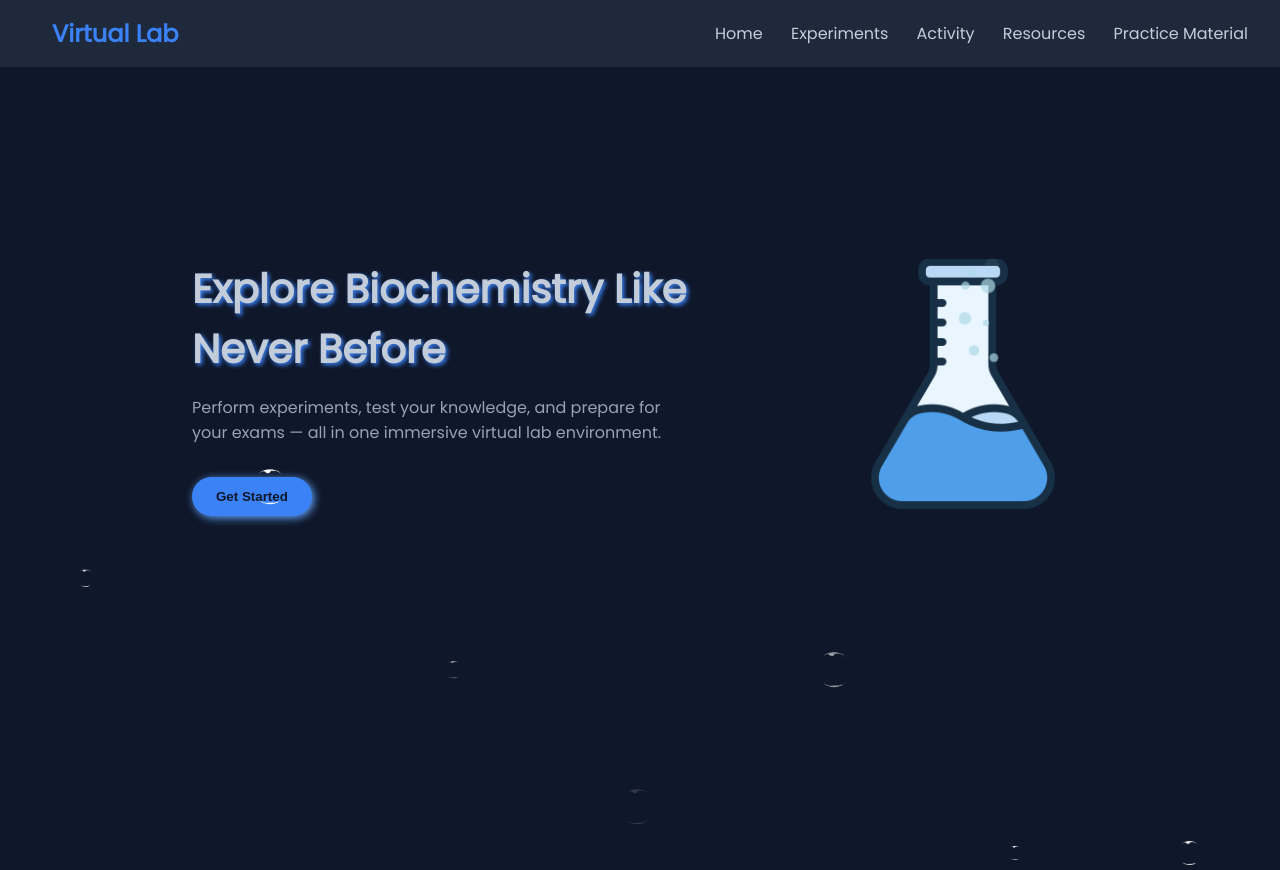
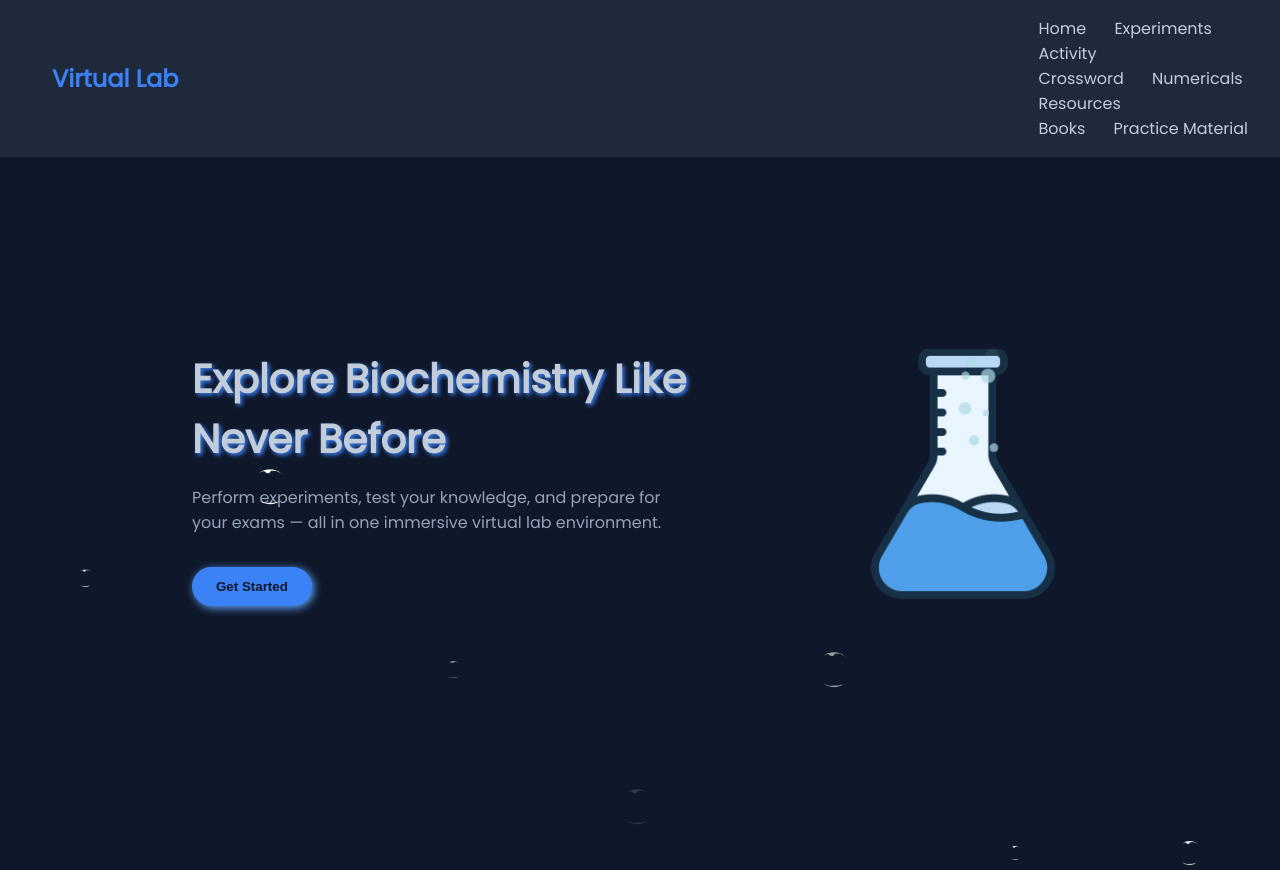
Before and after one commit to AmnaAhsan533/Virtual-Biochemistry-Lab, a plain HTML site: page index.html in a window 1280 px wide. Drawn offline with Linux system fonts and the light colour scheme; some icons are missing.

Commit message:
Update index.html

```diff
--- a/index.html
+++ b/index.html
@@ -19,9 +19,20 @@
     <nav>
       <a href="#">Home</a>
       <a href="lab.html">Experiments</a>
-      <a href="#">Activity</a>
-      <a href="resources.html">Resources</a>
-      <a href="practice_material.html">Practice Material</a>
+      <div class="dropdown">
+        <a href="#">Activity</a>
+        <div class="dropdown-content">
+          <a href="crossword.html">Crossword</a>
+          <a href="numericals.html">Numericals</a>
+        </div>
+      </div>
+      <div class="dropdown">
+        <a href="#">Resources</a>
+        <div class="dropdown-content">
+          <a href="resources.html">Books</a>
+          <a href="practice_material.html">Practice Material</a>
+        </div>
+      </div>
     </nav>
   </header>
 
```
